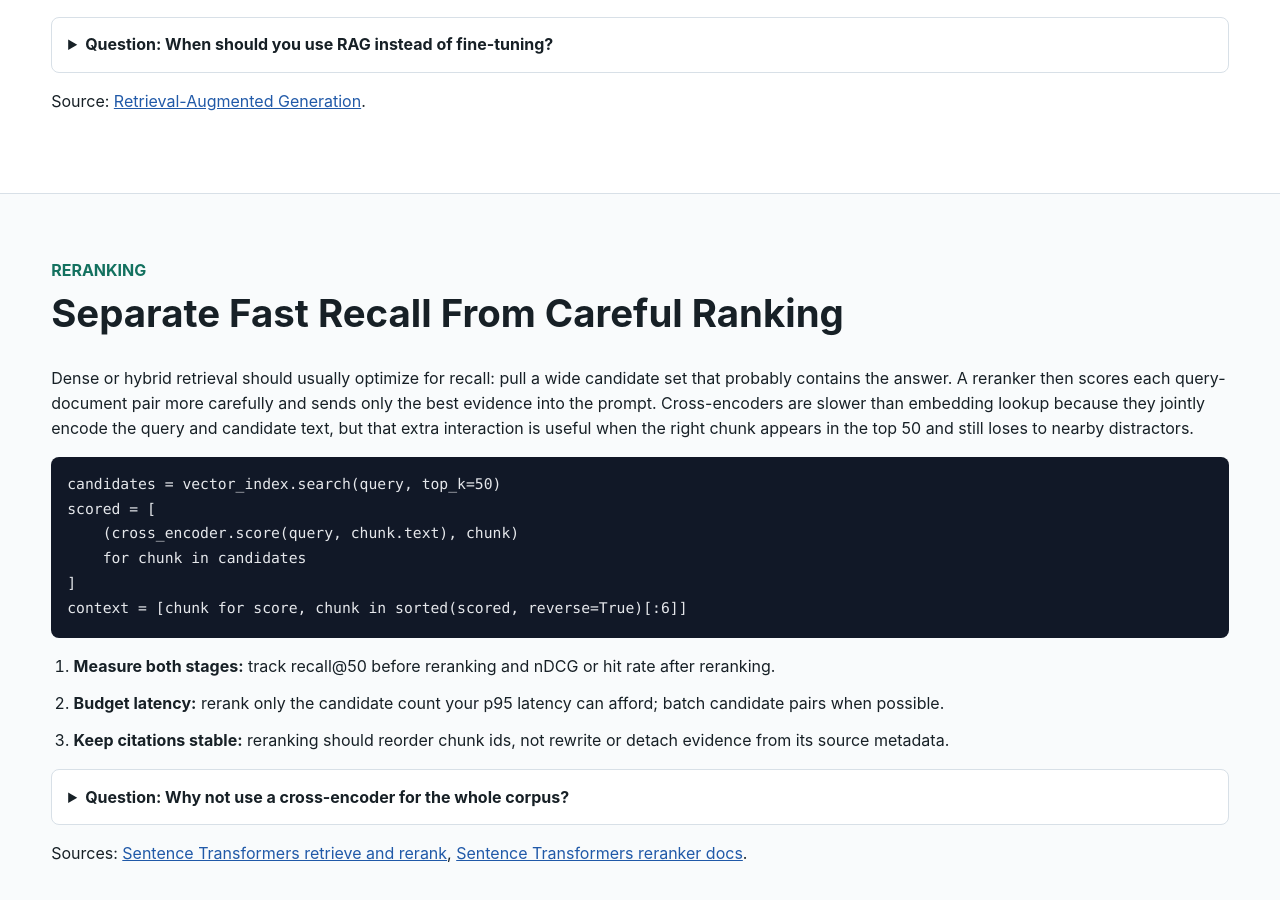
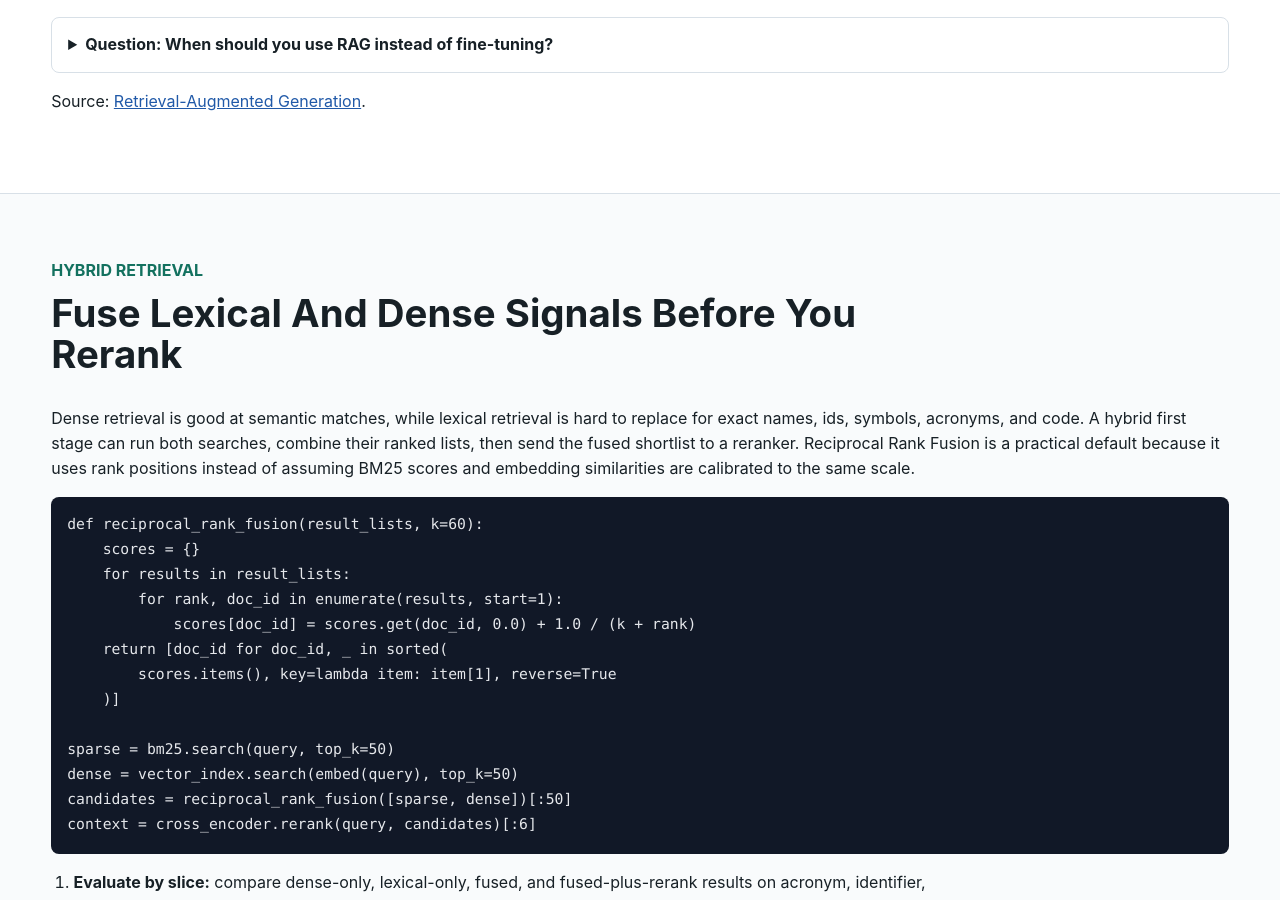
Before and after one commit to kennethli319/kennethli319.github.io, a Jekyll site: the page llm-ml-course/lessons/finetuning-rag-agents.html, which Jekyll copies as it is, in a window 1280 px wide and 900 px high, scrolled down 3307 px. Built offline with Jekyll 4.4.1, drawn with Linux system fonts in a browser that asks for light colours; some of the changed text lies outside the part shown.

Commit message:
Sync LLM course hybrid retrieval drill

```diff
--- a/llm-ml-course/lessons/finetuning-rag-agents.html
+++ b/llm-ml-course/lessons/finetuning-rag-agents.html
@@ -13,6 +13,7 @@
       <a href="#finetune">Fine-Tuning</a>
       <a href="#preference">Preference</a>
       <a href="#rag">RAG</a>
+      <a href="#hybrid-retrieval">Hybrid Retrieval</a>
       <a href="#reranking">Reranking</a>
       <a href="#context-packing">Context Packing</a>
       <a href="#rag-eval">RAG Eval</a>
@@ -148,6 +149,49 @@ dpo_record = {
         <p>Use RAG when facts change, provenance matters, or the model should answer from a bounded document set. Use fine-tuning when the desired behavior or style should generalize across many requests.</p>
       </details>
       <p>Source: <a href="https://arxiv.org/abs/2005.11401">Retrieval-Augmented Generation</a>.</p>
+    </section>
+
+    <section id="hybrid-retrieval" class="band">
+      <div class="section-head">
+        <p class="eyebrow">Hybrid Retrieval</p>
+        <h2>Fuse Lexical And Dense Signals Before You Rerank</h2>
+      </div>
+      <p>
+        Dense retrieval is good at semantic matches, while lexical retrieval is
+        hard to replace for exact names, ids, symbols, acronyms, and code. A
+        hybrid first stage can run both searches, combine their ranked lists,
+        then send the fused shortlist to a reranker. Reciprocal Rank Fusion is a
+        practical default because it uses rank positions instead of assuming
+        BM25 scores and embedding similarities are calibrated to the same scale.
+      </p>
+      <pre><code class="language-python">def reciprocal_rank_fusion(result_lists, k=60):
+    scores = {}
+    for results in result_lists:
+        for rank, doc_id in enumerate(results, start=1):
+            scores[doc_id] = scores.get(doc_id, 0.0) + 1.0 / (k + rank)
+    return [doc_id for doc_id, _ in sorted(
+        scores.items(), key=lambda item: item[1], reverse=True
+    )]
+
+sparse = bm25.search(query, top_k=50)
+dense = vector_index.search(embed(query), top_k=50)
+candidates = reciprocal_rank_fusion([sparse, dense])[:50]
+context = cross_encoder.rerank(query, candidates)[:6]</code></pre>
+      <ol class="steps">
+        <li><strong>Evaluate by slice:</strong> compare dense-only, lexical-only, fused, and fused-plus-rerank results on acronym, identifier, paraphrase, and long-question cases.</li>
+        <li><strong>Do not mix raw scores blindly:</strong> if the retrievers produce different score ranges, fuse by rank or use an explicitly normalized method.</li>
+        <li><strong>Keep HyDE gated:</strong> hypothetical-document query expansion can improve zero-shot dense recall, but its generated text adds latency and may inject false details before corpus grounding.</li>
+      </ol>
+      <details class="qa">
+        <summary>Question: Why can hybrid search beat dense retrieval on technical RAG?</summary>
+        <p>Technical questions often depend on exact strings such as function names, error codes, product ids, and citations. Dense embeddings can blur those details, while lexical search keeps them visible for the reranker.</p>
+      </details>
+      <p>
+        Sources:
+        <a href="https://qdrant.tech/documentation/search/hybrid-queries/">Qdrant hybrid queries</a>,
+        <a href="https://sbert.net/examples/sparse_encoder/applications/retrieve_rerank/README.html">Sentence Transformers retrieve and rerank</a>,
+        <a href="https://arxiv.org/abs/2212.10496">HyDE paper</a>.
+      </p>
     </section>
 
     <section id="reranking" class="band">
```
Also changed, not shown: llm-ml-course/README.md (+3 -0 lines).
